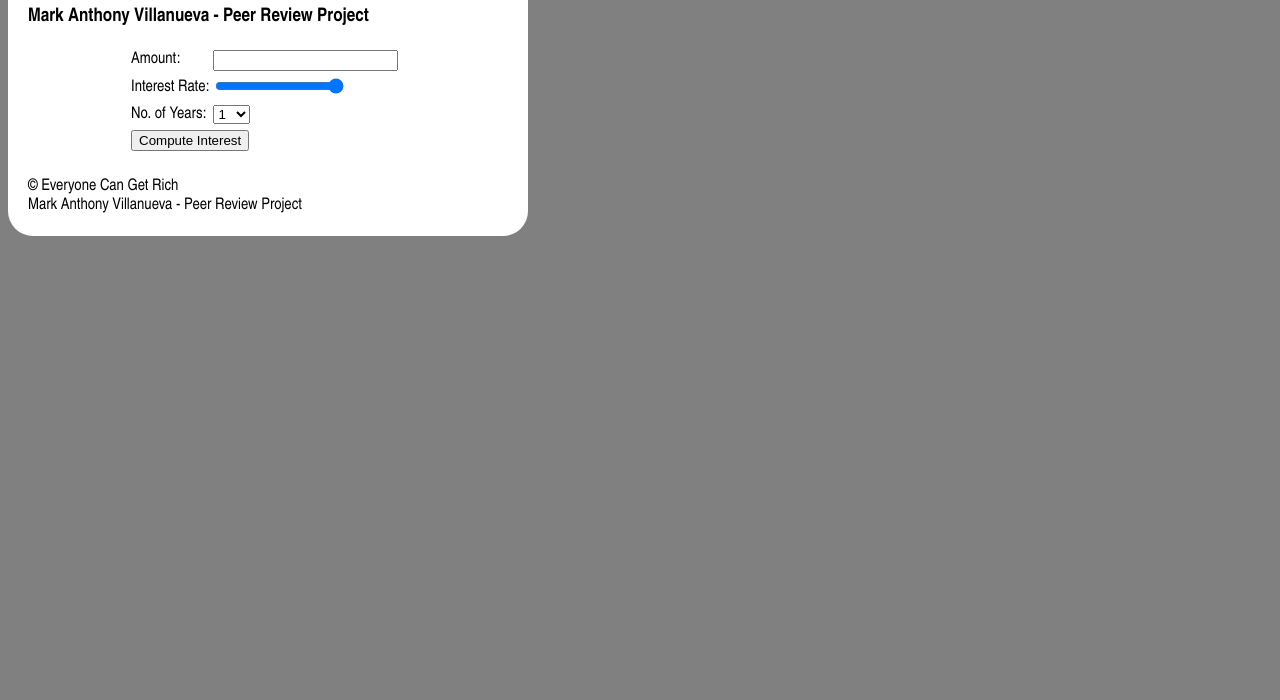
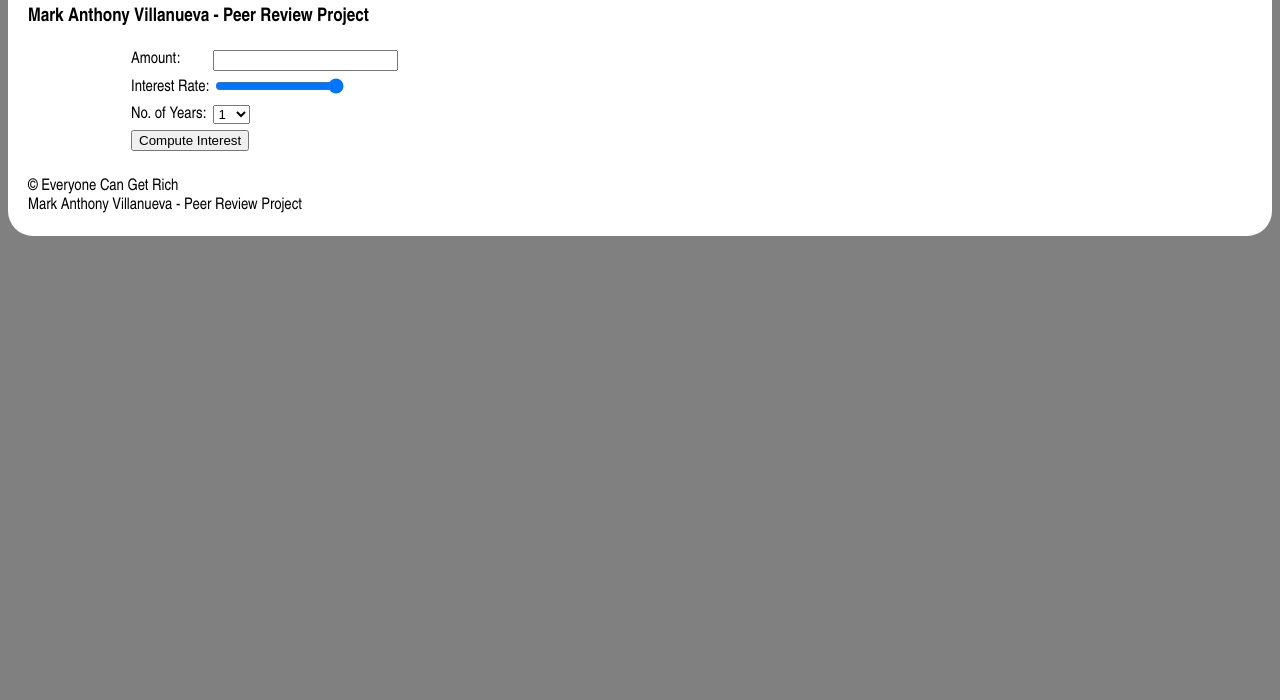
Before and after one commit to noknok79/Introduction-to-Cloud-Development-with-HTML-CSS-JavaScript---Peer-Review, a plain HTML site: page index.html in a window 1280 px wide. Shown: the part 100-800 px from the top of the page. Drawn offline with Linux system fonts and the light colour scheme.

Commit message:
Update style.css

```diff
--- a/script/style.css
+++ b/script/style.css
@@ -5,7 +5,8 @@ h1{color:grey;
    font-family:arial black;}
 .maindiv {background-color:white;
         color:black;
-        width:480px;
+        max_width:480px;
+        margin: auto;
         padding:20px;
         border-radius: 25px;
         align:center;}
```
